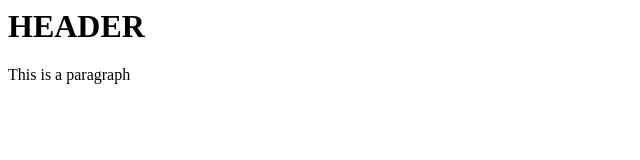
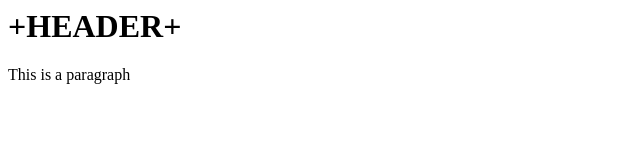
Before and after one commit to prachi3110/demo-file, a plain HTML site: page index.html in a window 1280 px wide. Shown: the whole page, without its empty margins (0-640 px from the left). Drawn offline with Linux system fonts and the light colour scheme.

Commit message:
added + in header

```diff
--- a/index.html
+++ b/index.html
@@ -1,5 +1,5 @@
 <html>
 <title>This is our website</title>
-<h1>HEADER</h1>
+<h1>+HEADER+</h1>
 <p>This is a paragraph</p>
 </html>
```
